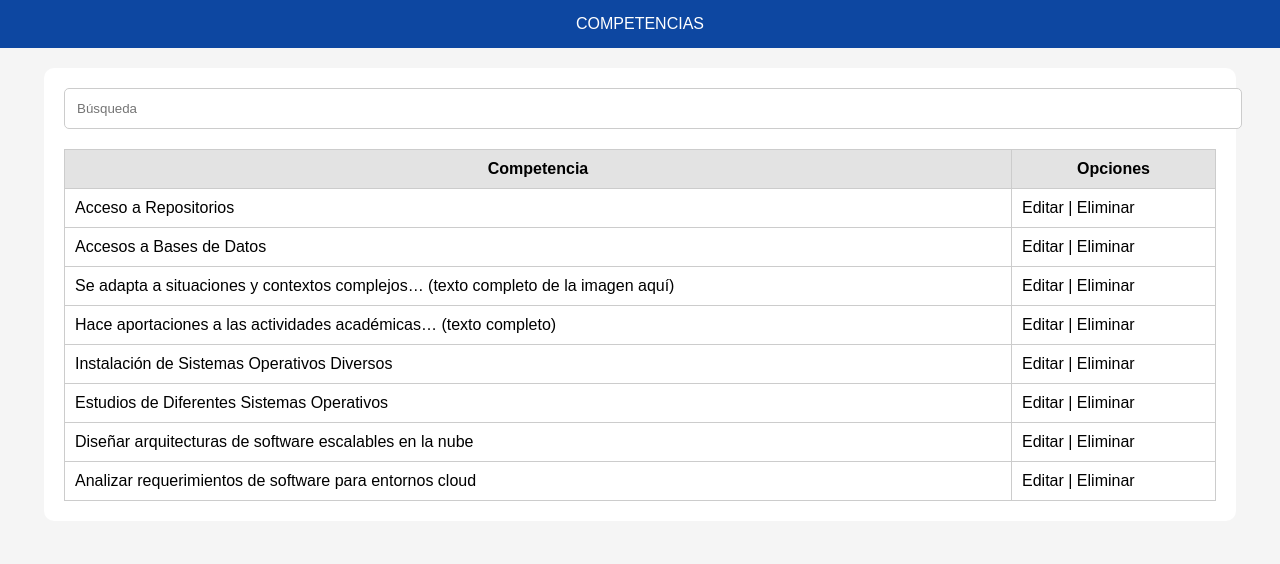
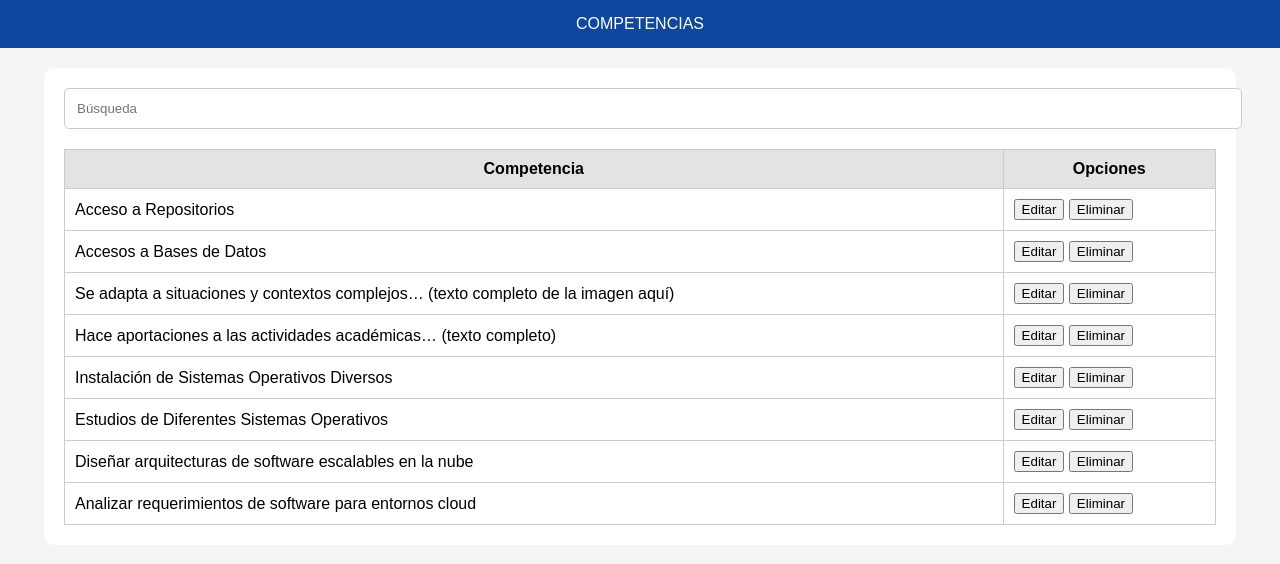
Before and after one commit to DonRolls/Web-AMBAR, a website: page Ambar 2.0/maestro/competencias.html in a window 1280 px wide. Drawn offline with Linux system fonts and the light colour scheme.

Commit message:
Refactor competencias.html to include buttons

```diff
--- a/Ambar 2.0/maestro/competencias.html
+++ b/Ambar 2.0/maestro/competencias.html
@@ -3,8 +3,8 @@
 <head>
     <meta charset="UTF-8">
     <meta name="viewport" content="width=device-width, initial-scale=1.0">
-    <title>Competencias</title>
-
+    <title>Competencias - tecNM</title>
+    <link href="https://fonts.googleapis.com/css2?family=Roboto:wght@300;400;500;700&display=swap" rel="stylesheet">
     <style>
         body { font-family: Arial; background: #f5f5f5; margin: 0; padding: 0; }
         header { background: #0d47a1; color: white; padding: 15px; text-align: center; }
@@ -32,12 +32,14 @@
 
         <tr>
             <td>Acceso a Repositorios</td>
-            <td>Editar | Eliminar</td>
+            <td><button class="btn-edit" onclick="editarElemento()">Editar</button>
+                <button class="btn-delete" onclick="eliminarElemento()">Eliminar</button></td>
         </tr>
 
         <tr>
             <td>Accesos a Bases de Datos</td>
-            <td>Editar | Eliminar</td>
+            <td><button class="btn-edit" onclick="editarElemento()">Editar</button>
+                <button class="btn-delete" onclick="eliminarElemento()">Eliminar</button></td>
         </tr>
 
         <tr>
@@ -45,7 +47,8 @@
                 Se adapta a situaciones y contextos complejos…
                 (texto completo de la imagen aquí)
             </td>
-            <td>Editar | Eliminar</td>
+            <td><button class="btn-edit" onclick="editarElemento()">Editar</button>
+                <button class="btn-delete" onclick="eliminarElemento()">Eliminar</button></td>
         </tr>
 
         <tr>
@@ -53,27 +56,32 @@
                 Hace aportaciones a las actividades académicas…
                 (texto completo)
             </td>
-            <td>Editar | Eliminar</td>
+            <td><button class="btn-edit" onclick="editarElemento()">Editar</button>
+                <button class="btn-delete" onclick="eliminarElemento()">Eliminar</button></td>
         </tr>
 
         <tr>
             <td>Instalación de Sistemas Operativos Diversos</td>
-            <td>Editar | Eliminar</td>
+            <td><button class="btn-edit" onclick="editarElemento()">Editar</button>
+                <button class="btn-delete" onclick="eliminarElemento()">Eliminar</button></td>
         </tr>
 
         <tr>
             <td>Estudios de Diferentes Sistemas Operativos</td>
-            <td>Editar | Eliminar</td>
+            <td><button class="btn-edit" onclick="editarElemento()">Editar</button>
+                <button class="btn-delete" onclick="eliminarElemento()">Eliminar</button></td>
         </tr>
 
         <tr>
             <td>Diseñar arquitecturas de software escalables en la nube</td>
-            <td>Editar | Eliminar</td>
+            <td><button class="btn-edit" onclick="editarElemento()">Editar</button>
+                <button class="btn-delete" onclick="eliminarElemento()">Eliminar</button></td>
         </tr>
 
         <tr>
             <td>Analizar requerimientos de software para entornos cloud</td>
-            <td>Editar | Eliminar</td>
+            <td><button class="btn-edit" onclick="editarElemento()">Editar</button>
+                <button class="btn-delete" onclick="eliminarElemento()">Eliminar</button></td>
         </tr>
 
     </table>
@@ -82,3 +90,9 @@
 
 </body>
 </html>
+    </table>
+
+</div>
+
+</body>
+</html>
```
